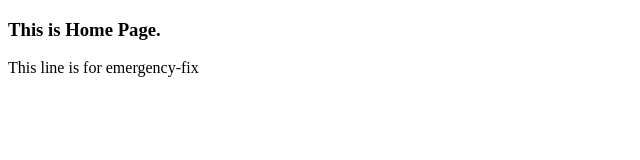
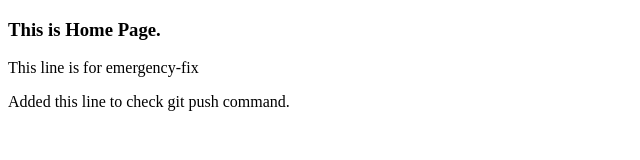
Before and after one commit to prasha9t/orangeRepo, a plain HTML site: page index.html in a window 1280 px wide. Shown: the whole page, without its empty margins (0-640 px from the left). Drawn offline with Linux system fonts and the light colour scheme.

Commit message:
Updated index.html added a new line

```diff
--- a/index.html
+++ b/index.html
@@ -9,5 +9,6 @@
 <body>
     <h3>This is Home Page.</h3>
     <p>This line is for emergency-fix</p>
+    <p>Added this line to check git push command.</p>
 </body>
 </html>
```
